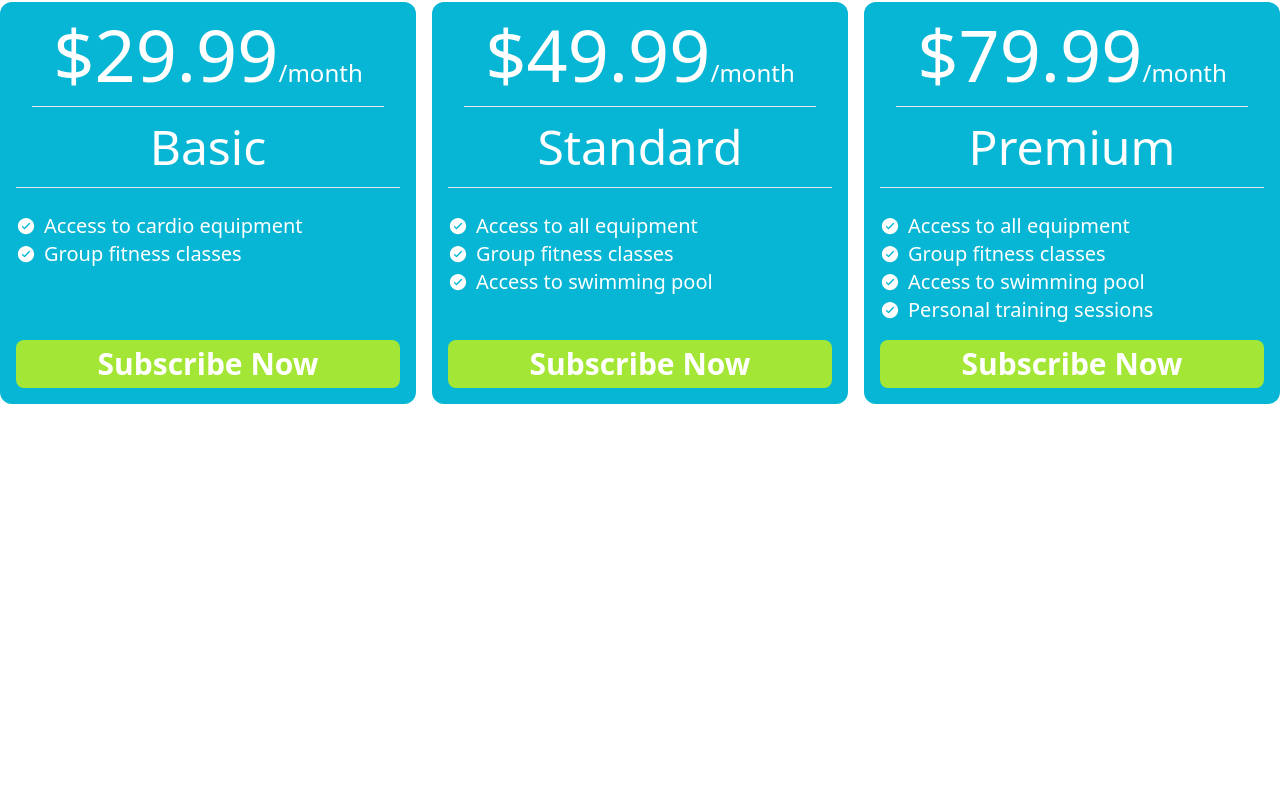
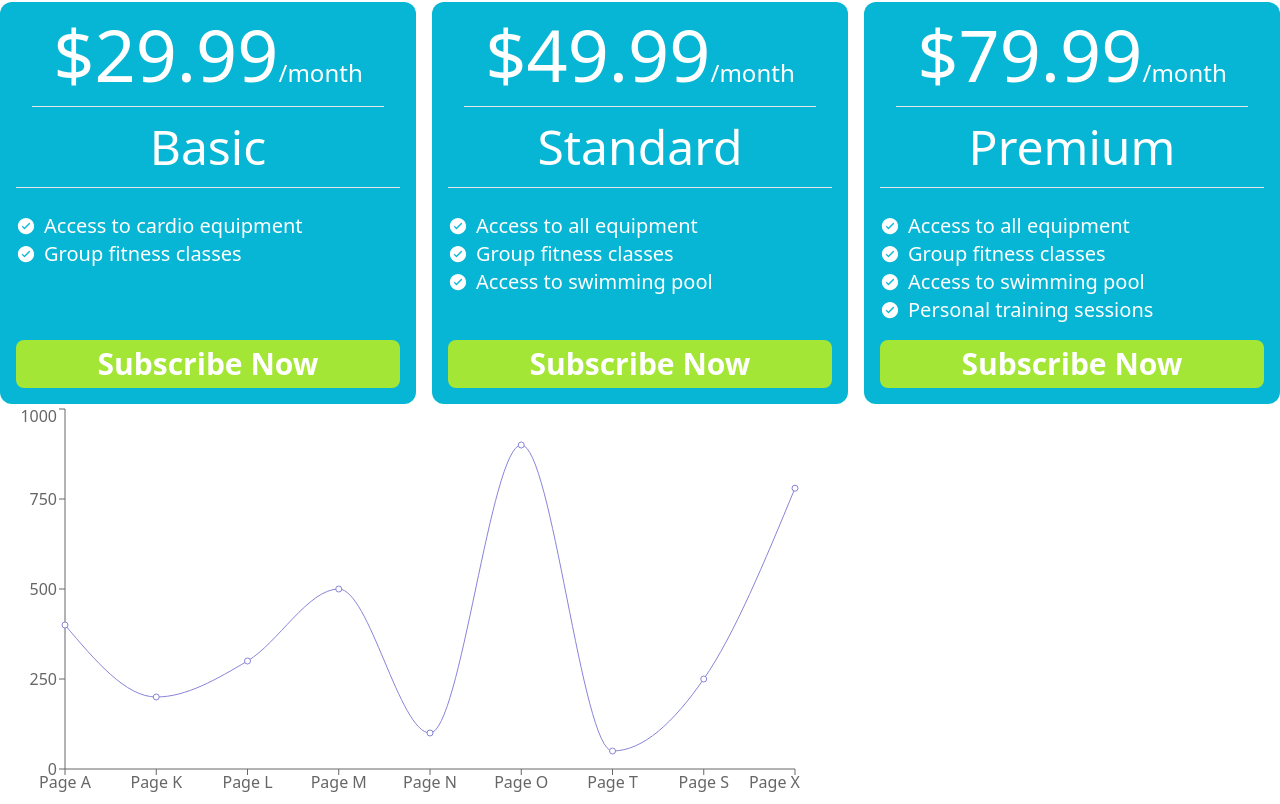
Before and after one commit to tisabbir/price-option, a React (Vite) app: page / in a window 1280 px wide. Shown: the part 306-1110 px from the top of the page. Before the commit the page ends 800 px from the top, so only its background shows below. Built offline with nearby package versions, Linux system fonts and the light colour scheme.

Commit message:
chart added

```diff
--- a/package.json
+++ b/package.json
@@ -13,7 +13,8 @@
     "prop-types": "^15.8.1",
     "react": "^18.2.0",
     "react-dom": "^18.2.0",
-    "react-icons": "^5.0.1"
+    "react-icons": "^5.0.1",
+    "recharts": "^2.12.3"
   },
   "devDependencies": {
     "@types/react": "^18.2.64",
--- a/src/App.jsx
+++ b/src/App.jsx
@@ -1,4 +1,5 @@
 import "./App.css";
+import ChartLine from "./components/ChartLine/ChartLine";
 import DaisyNav from "./components/Daisy-Nav/DaisyNav";
 import Hello from "./components/HelloWorld/Hello";
 import Navbar from "./components/Navbar/Navbar";
@@ -11,6 +12,7 @@ function App() {
       <Navbar></Navbar>
       <Hello></Hello>
       <PriceOptions></PriceOptions>
+      <ChartLine></ChartLine>
     </div>
   );
 }
--- /dev/null
+++ b/src/components/ChartLine/ChartLine.jsx
@@ -0,0 +1,27 @@
+import { Line, LineChart, XAxis, YAxis } from "recharts";
+
+const ChartLine = () => {
+  const data = [
+    { name: "Page A", uv: 400, pv: 2400, amt: 2400 },
+    { name: "Page K", uv: 200, pv: 3200, amt: 3200 },
+    { name: "Page L", uv: 300, pv: 4000, amt: 4000 },
+    { name: "Page M", uv: 500, pv: 2800, amt: 2800 },
+    { name: "Page N", uv: 100, pv: 3600, amt: 3600 },
+    { name: "Page O", uv: 900, pv: 3000, amt: 3000 },
+    { name: "Page T", uv: 50, pv: 3000, amt: 3000 },
+    { name: "Page S", uv: 250, pv: 3000, amt: 3000 },
+    { name: "Page X", uv: 780, pv: 3000, amt: 3000 },
+  ];
+
+  return (
+    <div>
+      <LineChart width={800} height={400} data={data}>
+        <XAxis dataKey="name" />
+        <YAxis />
+        <Line type="monotone" dataKey="uv" stroke="#8884d8" />
+      </LineChart>
+    </div>
+  );
+};
+
+export default ChartLine;
```
Also changed, not shown: 1 other file (tests, documents, lock files or other folders).
